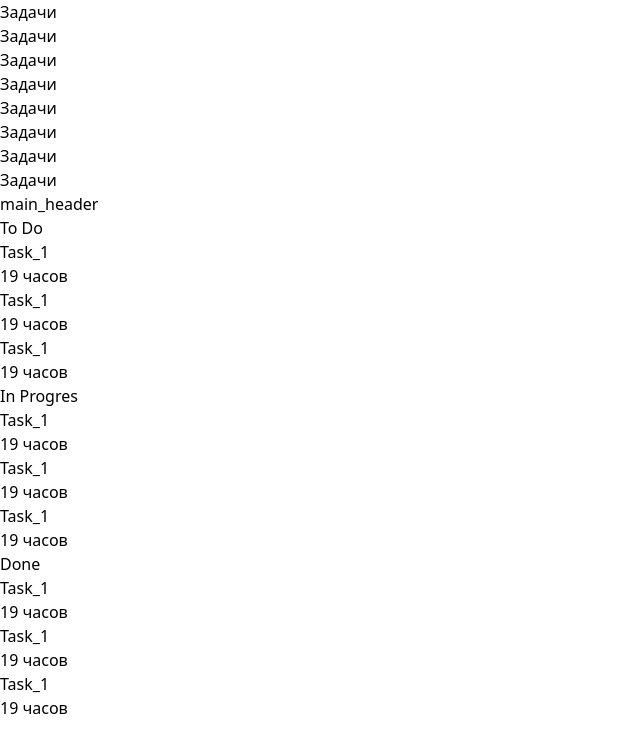
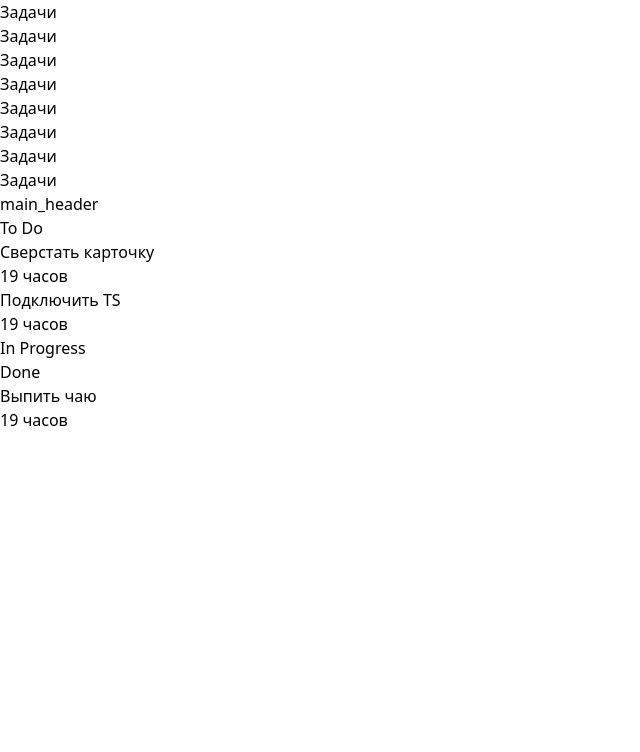
Before and after one commit to M00N77/trello-clone, a React (Vite) app: page / in a window 1280 px wide. Shown: the top 752 px of the page, without its empty margins (0-640 px from the left). Built offline with nearby package versions, Linux system fonts and the light colour scheme.

Commit message:
added logic for adding columns and tasks

```diff
--- a/src/App.tsx
+++ b/src/App.tsx
@@ -1,7 +1,36 @@
+import { useState } from "react";
+import type { Column } from "./types"
 
 
 
+
+
+const initialData: Column[] = [
+    {
+    id: 'col-1',
+    title: 'To Do',
+    tasks: [
+      { id: '1', content: 'Сверстать карточку', task_time: 5 },
+      { id: '2', content: 'Подключить TS', task_time: 5 }
+    ]
+  },
+  {
+    id: 'col-2',
+    title: 'In Progress',
+    tasks: []
+  },
+  {
+    id: 'col-3',
+    title: 'Done',
+    tasks: [
+      { id: '5', content: 'Выпить чаю', task_time: 5 },
+    ]
+  }
+  ];
+
 function App() {
+
+  const [columns,setColumns] = useState(initialData)
 
 
   return (
@@ -32,105 +61,39 @@ function App() {
 
           <div className="flex gap-x-10">
 
-            <div className=" flex flex-col border w-72  shrink-0">
-              <h2 className="bg-red-400 text-center px-3 py-2 font-bold" >To Do</h2>
+
+          {columns.map(column=>(
+
+
+
+
+              <div className=" flex flex-col border w-72  shrink-0" key={column.id}>
+              <h2 className="text-center px-3 py-2 font-bold">{column.title}</h2>
               <div>
                 <ul className="flex flex-col gap-y-4 ">
 
-                  <li className="">
+                  {column.tasks.map(task=>(
+                    <li className="" key={task.id}>
                     <div className="shrink-1 border rounded-md bg-slate-100 px-2 py-4">
-                      <h3 className="font-bold" >Task_1</h3>
+                      <h3 className="font-bold" >{task.content}</h3>
 
                       <p className="inline-flex p-1 rounded-lg text-red-500  bg-red-100 text-xs font-semibold" >19 часов</p>
                     </div>
                   </li>
+                  ))}
 
-                  <li>
-                    <div className="shrink-1 border rounded-md bg-slate-100 px-2 py-4">
-                      <h3 className="font-bold" >Task_1</h3>
 
-                      <p className="inline-flex p-1 rounded-lg text-red-500  bg-red-100 text-xs font-semibold" >19 часов</p>
-                    </div>
-                  </li>
 
-                  <li>
-                    <div className="shrink-1 border rounded-md bg-slate-100 px-2 py-4">
-                      <h3 className="font-bold" >Task_1</h3>
-
-                      <p className="inline-flex p-1 rounded-lg text-red-500  bg-red-100 text-xs font-semibold" >19 часов</p>
-                    </div>
-                  </li>
 
                 </ul>
               </div>
             </div>
-
-            <div className=" flex flex-col border w-72  shrink-0">
-              <h2 className="bg-blue-400 text-center px-3 py-2 font-bold" >In Progres</h2>
-              <div>
-                <ul className="flex flex-col gap-y-4 ">
-
-                  <li className="">
-                    <div className="shrink-1 border rounded-md bg-slate-100 px-2 py-4">
-                      <h3 className="font-bold" >Task_1</h3>
-
-                      <p className="inline-flex p-1 rounded-lg text-red-500  bg-red-100 text-xs font-semibold" >19 часов</p>
-                    </div>
-                  </li>
-
-                  <li>
-                    <div className="shrink-1 border rounded-md bg-slate-100 px-2 py-4">
-                      <h3 className="font-bold" >Task_1</h3>
-
-                      <p className="inline-flex p-1 rounded-lg text-red-500  bg-red-100 text-xs font-semibold" >19 часов</p>
-                    </div>
-                  </li>
-
-                  <li>
-                    <div className="shrink-1 border rounded-md bg-slate-100 px-2 py-4">
-                      <h3 className="font-bold" >Task_1</h3>
-
-                      <p className="inline-flex p-1 rounded-lg text-red-500  bg-red-100 text-xs font-semibold" >19 часов</p>
-                    </div>
-                  </li>
-
-                </ul>
-              </div>
-            </div>
+            )
+          )}
 
 
-            <div className=" flex flex-col border w-72  shrink-0">
-              <h2 className="bg-green-400 text-center px-3 py-2 font-bold" >Done</h2>
-              <div>
-                <ul className="flex flex-col gap-y-4 ">
 
-                  <li className="">
-                    <div className="shrink-1 border rounded-md bg-slate-100 px-2 py-4">
-                      <h3 className="font-bold" >Task_1</h3>
 
-                      <p className="inline-flex p-1 rounded-lg text-red-500  bg-red-100 text-xs font-semibold" >19 часов</p>
-                    </div>
-                  </li>
-
-                  <li>
-                    <div className="shrink-1 border rounded-md bg-slate-100 px-2 py-4">
-                      <h3 className="font-bold" >Task_1</h3>
-
-                      <p className="inline-flex p-1 rounded-lg text-red-500  bg-red-100 text-xs font-semibold" >19 часов</p>
-                    </div>
-                  </li>
-
-                  <li>
-                    <div className="shrink-1 border rounded-md bg-slate-100 px-2 py-4">
-                      <h3 className="font-bold" >Task_1</h3>
-
-                      <p className="inline-flex p-1 rounded-lg text-red-500  bg-red-100 text-xs font-semibold" >19 часов</p>
-                    </div>
-                  </li>
-
-                </ul>
-              </div>
-            </div>
 
 
 
--- a/types.ts
+++ b/src/types.ts
@@ -1,6 +1,7 @@
 export interface Task {
   id: string;
   content: string;
+  task_time: number;
 }
 
 
```
